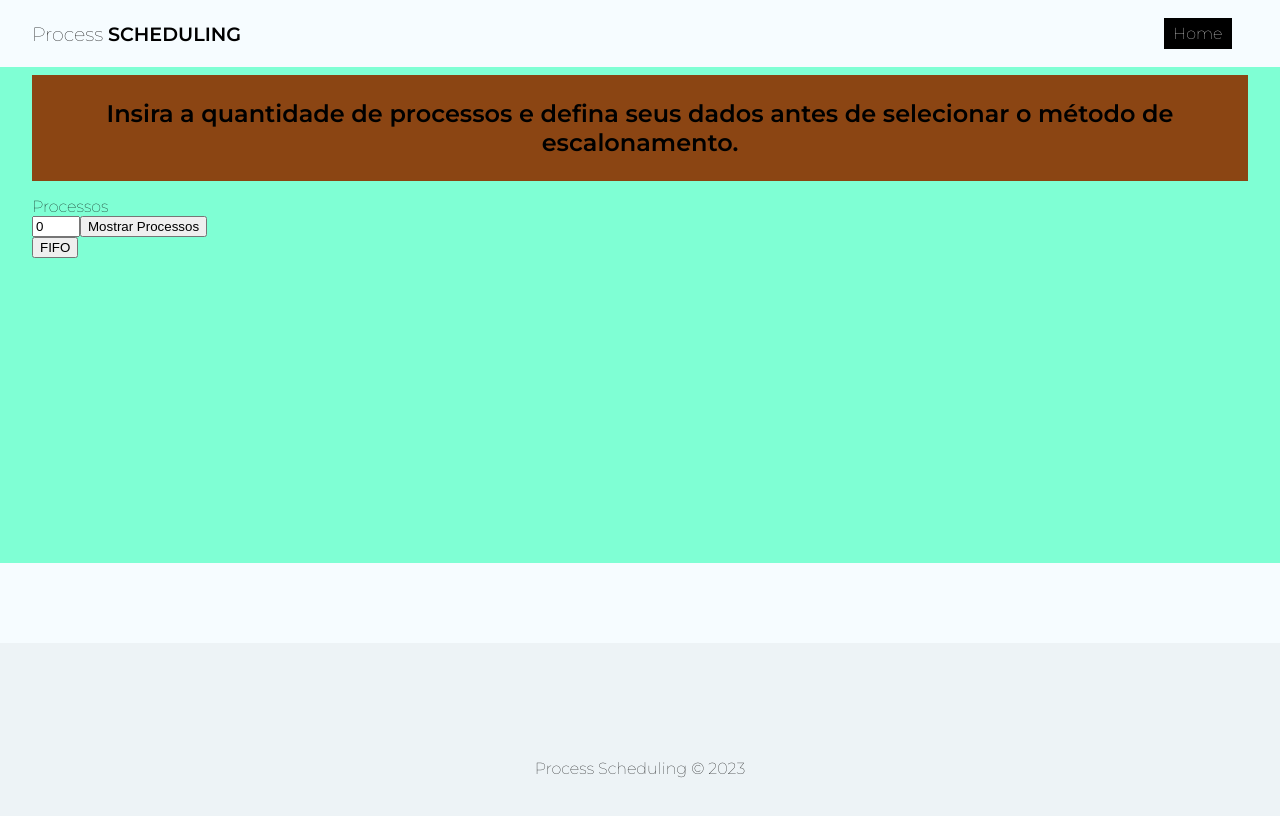
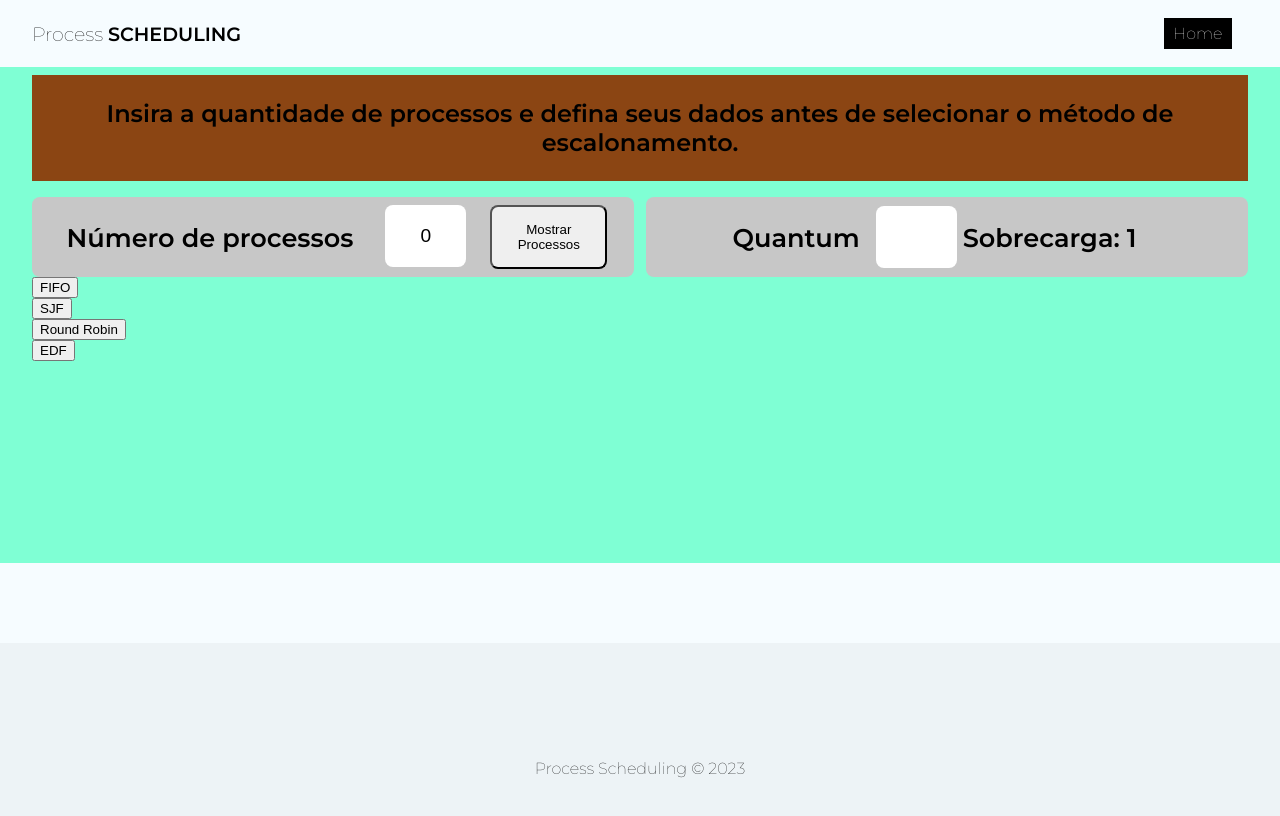
Before and after one commit to ernestosrf/projeto-sistemas-operacionais, a React (Create React App) app in the folder frontend/trabalho-so/: page / in a window 1280 px wide. Shown: the top 816 px of the page. Built offline with nearby package versions, Linux system fonts and the light colour scheme.

Commit message:
feat: integrating sjf, rr and edf functions
Co-authored-by: Ernesto Reis <ernestosrf@users.noreply.github.com>

```diff
--- a/frontend/trabalho-so/src/components/Processos.js
+++ b/frontend/trabalho-so/src/components/Processos.js
@@ -1,16 +1,23 @@
 import { useState } from 'react'
+import styles from "./Processos.module.css";
+
+// funcoes escalonamento
 import fifo from '../data/functions/fifo'
+import { escalonamentoSJF } from '../data/functions/sjf';
+import { escalonamentoRR } from '../data/functions/rr';
+import { escalonamentoEDF } from '../data/functions/edf';
+
 
 const ProcessoInput = ( {onProcessCreated}) => {
     const [tempoChegada, setTempoChegada] = useState(0);
     const [tempoExecucao, setTempoExecucao] = useState(0);
+    const [deadline, setDeadline] = useState(0);
 
     const handleCreateProcesso = () => {
         const process = new fifo.Processo(
           Number(tempoChegada),
           Number(tempoExecucao),
-          0,
-          0
+          Number(deadline)
         );
         onProcessCreated(process);
       };
@@ -33,6 +40,14 @@ const ProcessoInput = ( {onProcessCreated}) => {
           onChange={(e) => setTempoExecucao(e.target.value)}
           placeholder='Tempo Execução'
         />
+        <input
+          type='number'
+          name='deadline'
+          required
+          value={deadline}
+          onChange={(e) => setDeadline(e.target.value)}
+          placeholder='Deadline'
+        />
         <button onClick={handleCreateProcesso}>Create Process</button>
       </div>
     );
@@ -44,9 +59,28 @@ const [qtyProcessos, setQtyProcessos] = useState(0);
 const [processos, setProcessos] = useState([]);
 const [showProcessos, setShowProcessos] = useState([]);
 
-const callFifo = (e) => {
+const callFIFO = (e) => {
     e.preventDefault();
     console.log(fifo.escalonamentoFIFO(processos));
+    setProcessos([]);
+}
+
+const callSJF = (e) => {
+  e.preventDefault();
+  console.log(escalonamentoSJF(processos));
+  setProcessos([]);
+}
+
+const callRR = (e) => {
+  e.preventDefault();
+  console.log(escalonamentoRR(processos, 2));
+  setProcessos([]);
+}
+
+const callEDF = (e) => {
+  e.preventDefault();
+  // console.log(escalonamentoEDF(processos, 2, 1));
+  setProcessos([]);
 }
 
 const handleProcessCreated = (process) => {
@@ -68,23 +102,59 @@ const createInputProcessos = (e) => {
 
   return (
     <div>
-        <div>Processos</div>
-      <form onSubmit={createInputProcessos}>
+      <section className={styles.processWrapper}>
+          <form onSubmit={createInputProcessos} className={styles.formProcessWrapper}>
+            <div className={styles.processQtyWrapper}>
+              <div className={styles.processLabelWrapper}>
+                <label htmlFor="" className={styles.processQtyLabel}>Número de processos</label>
+              </div>
               <input
-          type='number'
+                type='text'
                 max={8}
                 min={1}
                 name='qtyProcessos'
                 required
                 onChange={(e) => setQtyProcessos(e.target.value)}
                 value={qtyProcessos}
+                className={styles.processQtyInput}
               />
-          <button type='submit'>Mostrar Processos</button>
+              <div className={styles.processButtonWrapper}>
+                <button type='submit' className={styles.buttonShowProcess}>Mostrar Processos</button>
+              </div>
+            </div>
+            <div className={styles.processQuantumWrapper}>
+              <div className={styles.processQuantumDiv}>
+                <label htmlFor="" className={styles.processQtyLabel}>Quantum</label>
+                <input
+                  type='text'
+                  // max={8}
+                  // min={1}
+                  name='quantum'
+                  required
+                  // onChange={(e) => setQtyProcessos(e.target.value)}
+                  // value={qtyProcessos}
+                  className={styles.processQtyInput}
+                />
+              </div>
+              <div className={styles.processDivOverload}>
+                <label htmlFor="" className={styles.processQtyLabel}>Sobrecarga: 1</label>
+              </div>
+            </div>
           </form>
+      </section>
       <div>
         {showProcessos}
-        <form onSubmit={callFifo}>
+        <form onSubmit={callFIFO}>
             <button type='submit'>FIFO</button>
+        </form>
+        <form onSubmit={callSJF}>
+            <button type='submit'>SJF</button>
+        </form>
+        <form onSubmit={callRR}>
+            <button type='submit'>Round Robin</button>
+        </form>
+        <form onSubmit={callEDF}>
+            <button type='submit'>EDF</button>
         </form>
       </div>
     </div>
--- /dev/null
+++ b/frontend/trabalho-so/src/components/Processos.module.css
@@ -0,0 +1,110 @@
+.processWrapper {
+    width: 100%;
+    height: 80px;
+}
+
+.formProcessWrapper {
+    width: 100%;
+    height: 100%;
+    display: flex;
+    gap: 1%
+}
+
+.processQtyWrapper {
+    width: 49%;
+    height: calc(80px - 1em);
+    display: flex;
+    justify-content: center;
+    gap: 1em;
+    padding: .5em;
+    border-radius: 8px;
+    background-color: rgb(199, 199, 199);
+}
+
+.processLabelWrapper {
+    cursor: default;
+    /* width: 33%; */
+    height: 100%;
+    border-radius: 18px;
+    display: flex;
+    align-items: center;
+    justify-content: left;
+    padding-inline: 1rem;
+    border: none;
+    outline: none;
+}
+
+.processQtyLabel {
+    cursor: text;
+    font-weight: 700;
+    font-size: 1.6rem;
+}
+
+.processQtyInput {
+    cursor: auto;
+    width: 4em;
+    height: calc(100% - .2em);
+    /* padding-top: .5rem; */
+    border-radius: 8px;
+    display: flex;
+    align-items: center;
+    text-align: center;
+    justify-content: center;
+    font-weight: 400;
+    font-size: 1.2rem;
+    /* padding-inline: 1rem; */
+    /* color: #FDE000; */
+    border: none;
+    outline: none;
+}
+
+.processButtonWrapper {
+    width: 20%;
+    height: 100%;
+    padding: 0px .5em;
+}
+
+.buttonShowProcess {
+    width: 100%;
+    height: 100%;
+    display: flex;
+    align-items: center;
+    justify-content: center;
+    text-align: center;
+    font: .8rem;
+    font-weight: 400;
+    border-radius: 8px;
+    /* border: none; */
+    /* outline: none; */
+    cursor: pointer;
+}
+
+.processQuantumWrapper {
+    width: 49%;
+    height: calc(80px - 1em);
+    display: flex;
+    align-items: center;
+    justify-content: center;
+    padding: .5em;
+    border-radius: 8px;
+    background-color: rgb(199, 199, 199);
+}
+
+.processQuantumDiv {
+    width: 35%;
+    height: 100%;
+    display: flex;
+    align-items: center;
+    justify-content: center;
+    /* padding-inline: 1rem; */
+    gap: 1em;
+}
+
+.processDivOverload {
+    width: 35%;
+    height: 100%;
+    display: flex;
+    align-items: center;
+    justify-content: center;
+    /* padding-inline: 1rem; */
+}
--- a/frontend/trabalho-so/src/data/functions/edf.js
+++ b/frontend/trabalho-so/src/data/functions/edf.js
@@ -1,4 +1,4 @@
-function calculateAverageTurnaroundTime(
+function escalonamentoEDF(
   processes,
   systemQuantum,
   systemOverload
@@ -95,9 +95,11 @@ const processes = [
 const systemQuantum = 2;
 const systemOverload = 1;
 
-const averageTurnaroundTime = calculateAverageTurnaroundTime(
+const averageTurnaroundTime = escalonamentoEDF(
   processes,
   systemQuantum,
   systemOverload
 );
 console.log('Average Turnaround Time:', averageTurnaroundTime);
+
+module.exports = {escalonamentoEDF};
--- a/frontend/trabalho-so/src/data/functions/fifo.js
+++ b/frontend/trabalho-so/src/data/functions/fifo.js
@@ -1,10 +1,9 @@
 // Define a classe Processo
 class Processo {
-    constructor(tempoChegada, tempoExecucao, deadline, prioridade) {
+    constructor(tempoChegada, tempoExecucao, deadline) {
       this.tempoChegada = tempoChegada;
       this.tempoExecucao = tempoExecucao;
       this.deadline = deadline;
-      this.prioridade = prioridade;
     }
   }
 
--- a/frontend/trabalho-so/src/data/functions/sjf.js
+++ b/frontend/trabalho-so/src/data/functions/sjf.js
@@ -1,6 +1,6 @@
 function escalonamentoSJF(processos) {
   // Ordena os processos com base no tempo de execução (mais curto primeiro)
-  processos.sort((a, b) => a.tempoExecucao - b.tempoExecucao);
+  processos.sort((a, b) => a.tempoExecucao < b.tempoExecucao);
 
   let tempoAtual = 0;
   let tempoEsperaTotal = 0;
@@ -21,7 +21,7 @@ function escalonamentoSJF(processos) {
 
   const tempoExecucaoTotal = tempoEsperaTotal + tempoExecucao;
   const qtyProcessos = processos.length;
-  const tempoMedioEspera = tempoExecucaoTotal / qtyProcessos;
+  const tempoMedioEspera = (tempoExecucaoTotal) / qtyProcessos;
 
   return { tempoExecucaoTotal, qtyProcessos, tempoMedioEspera };
 }
```
Also changed, not shown: frontend/trabalho-so/src/data/functions/rr.js (+84 -7 lines). Lines whose indentation alone changed are shown as unchanged.
